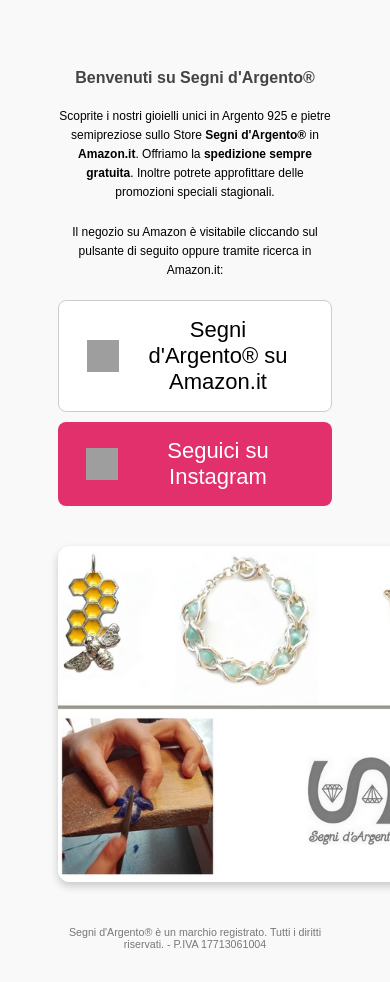
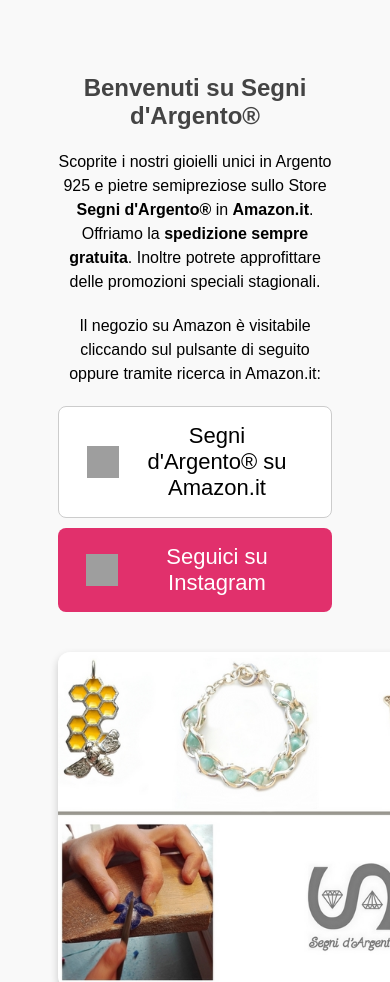
Before and after one commit to segnidargento/segnidargento.github.io, a plain HTML site: page index.html in a window 390 px wide. Shown: the top 982 px of the page. Drawn offline with Linux system fonts and the light colour scheme; grey boxes are pictures that could not be loaded.

Commit message:
Update index.html

```diff
--- a/index.html
+++ b/index.html
@@ -61,29 +61,28 @@
       color: #777;
       margin-top: 40px;
     }
-    /* --- Mobile Optimization --- */
-@media (max-width: 800px) {
+  /* Mobile optimization */
+@media (max-width: 600px) {
 
+  /* Titolo più piccolo per smartphone */
   h1 {
-    font-size: 16px;
+    font-size: 24px; /* prima era 32px */
   }
 
+  /* Testo leggermente più piccolo e compatto */
   p {
-    font-size: 12px;
+    font-size: 16px; /* prima era 18px */
+    line-height: 1.5;
   }
 
-  footer {
-    font-size: 8pt;
+  /* Pulsanti più grandi */
+  .btn {
+    font-size: 22px;      /* testo più grande */
+    padding: 16px 28px;   /* area clic più grande */
+    gap: 12px;            /* spazio tra icona e testo */
   }
 
-  /* Bigger buttons on mobile */
-  .btn {
-    font-size: 22px;      /* Larger text */
-    padding: 16px 28px;   /* Bigger tap area */
-    gap: 14px;            /* More spacing between icon & text */
-  }
-
-  /* Larger icons inside buttons */
+  /* Icone all’interno dei pulsanti più grandi */
   .btn img {
     width: 32px;
     height: 32px;
```
